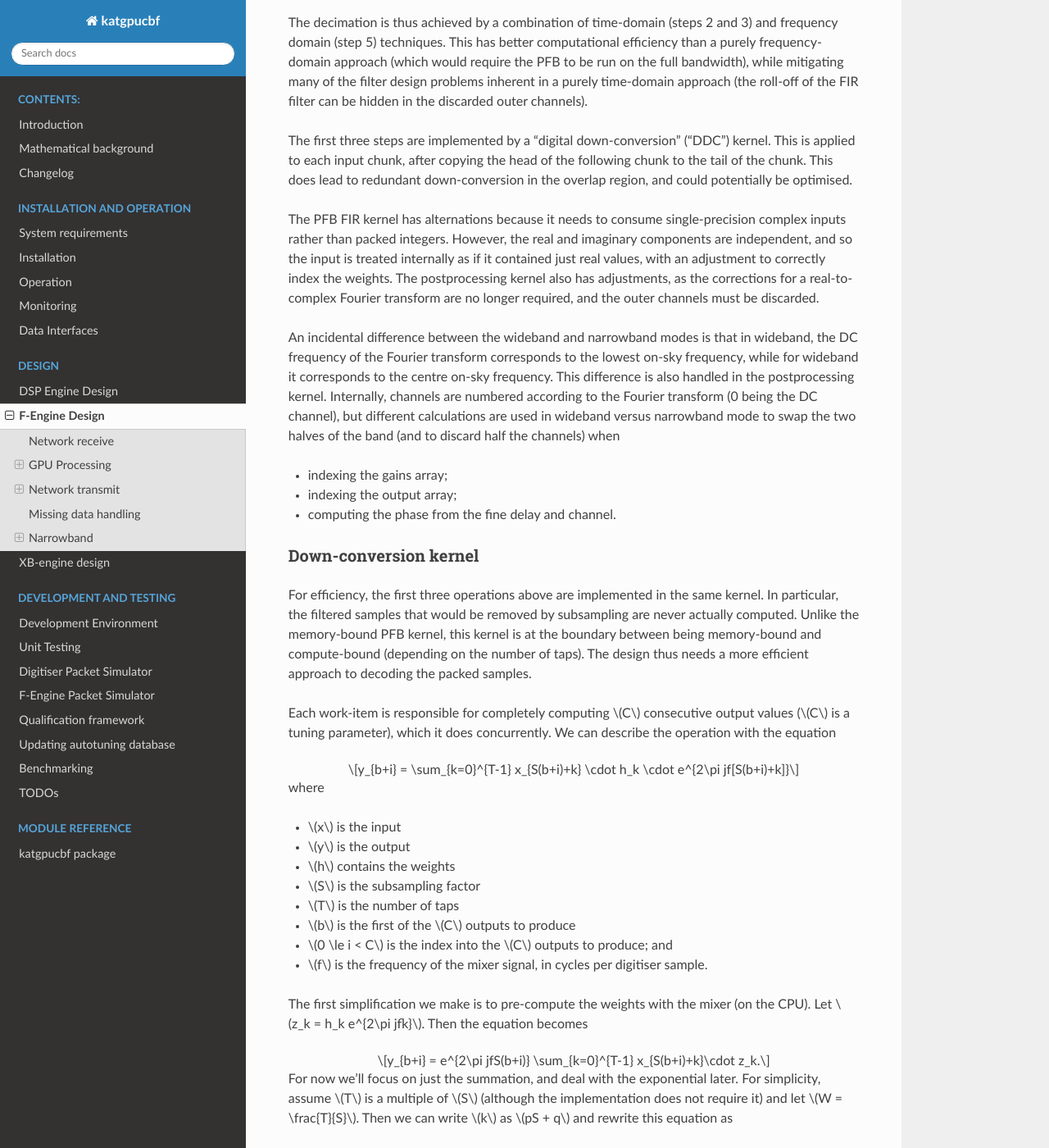
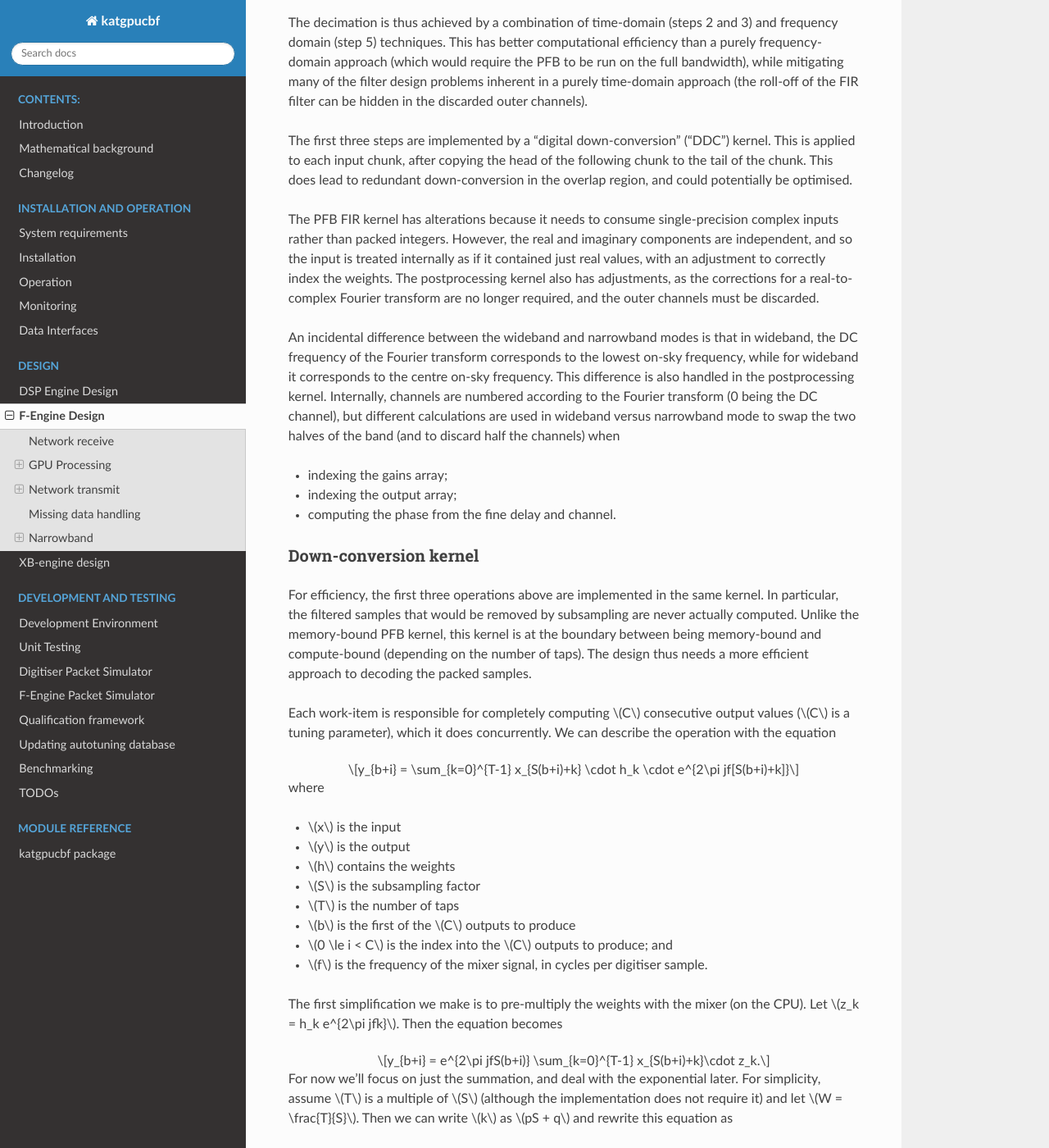
Before and after one commit to ska-sa/katgpucbf, a Sphinx documentation site: the page built from doc/fgpu.design.rst, in a window 1280 px wide and 1400 px high, scrolled down 11812 px. Shown: the whole window at 82% size. Built offline with Sphinx 7.4.7 and the Read the Docs theme 2.0.0, drawn with Linux system fonts in a browser that asks for light colours; a script that is not in the unit is left out; the version number could not be read and is left out.

Commit message:
A couple of typo fixes in documentation

```diff
--- a/doc/fgpu.design.rst
+++ b/doc/fgpu.design.rst
@@ -583,7 +583,7 @@ The first three steps are implemented by a "digital down-conversion"
 the following chunk to the tail of the chunk. This does lead to redundant
 down-conversion in the overlap region, and could potentially be optimised.
 
-The PFB FIR kernel has alternations because it needs to consume
+The PFB FIR kernel has alterations because it needs to consume
 single-precision complex inputs rather than packed integers. However, the real
 and imaginary components are independent, and so the input is treated
 internally as if it contained just real values, with an adjustment to correctly
@@ -634,7 +634,7 @@ where
 - :math:`0 \le i < C` is the index into the :math:`C` outputs to produce; and
 - :math:`f` is the frequency of the mixer signal, in cycles per digitiser sample.
 
-The first simplification we make is to pre-compute the weights with the mixer
+The first simplification we make is to pre-multiply the weights with the mixer
 (on the CPU). Let :math:`z_k = h_k e^{2\pi jfk}`. Then the equation
 becomes
 
```
